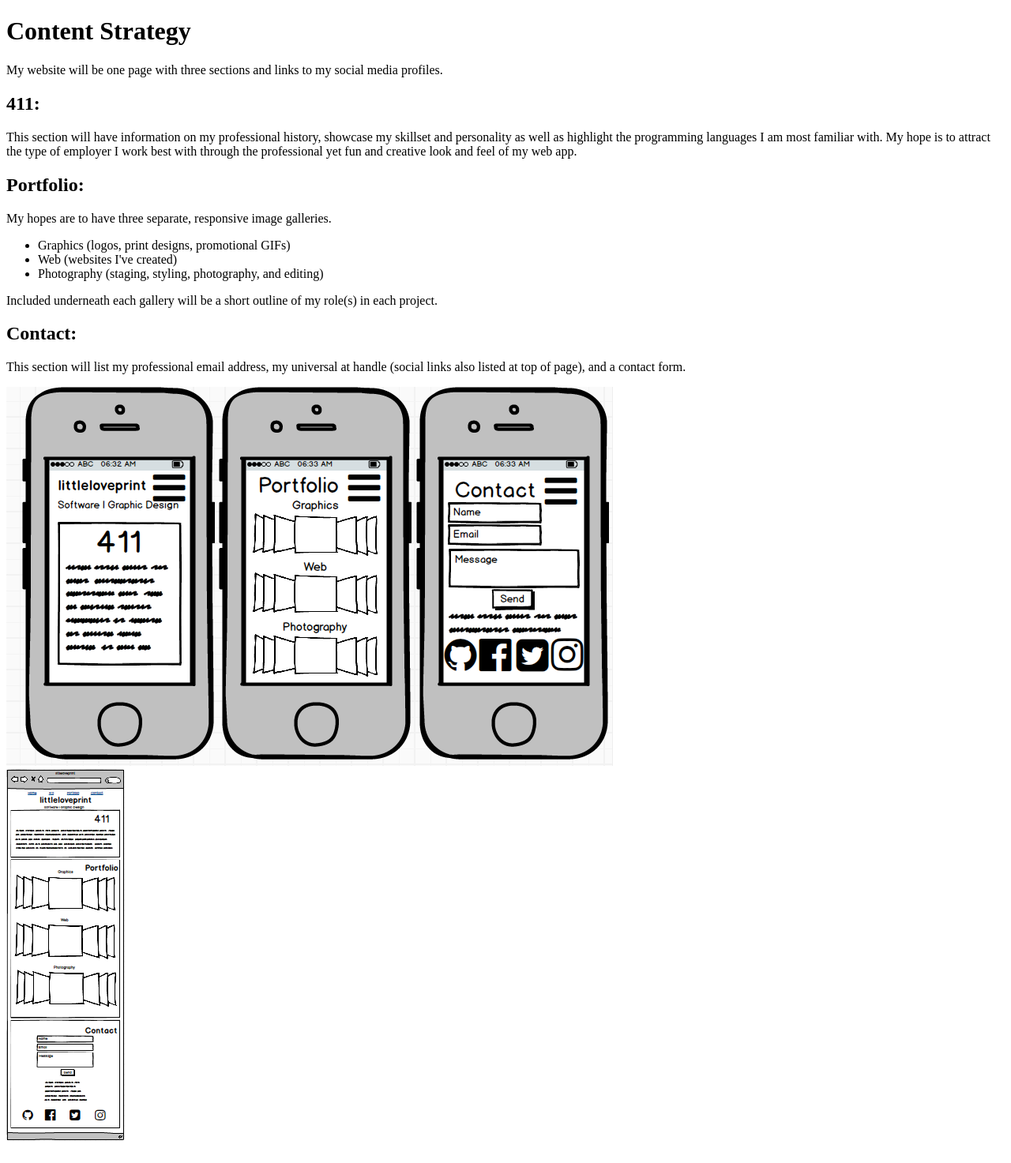
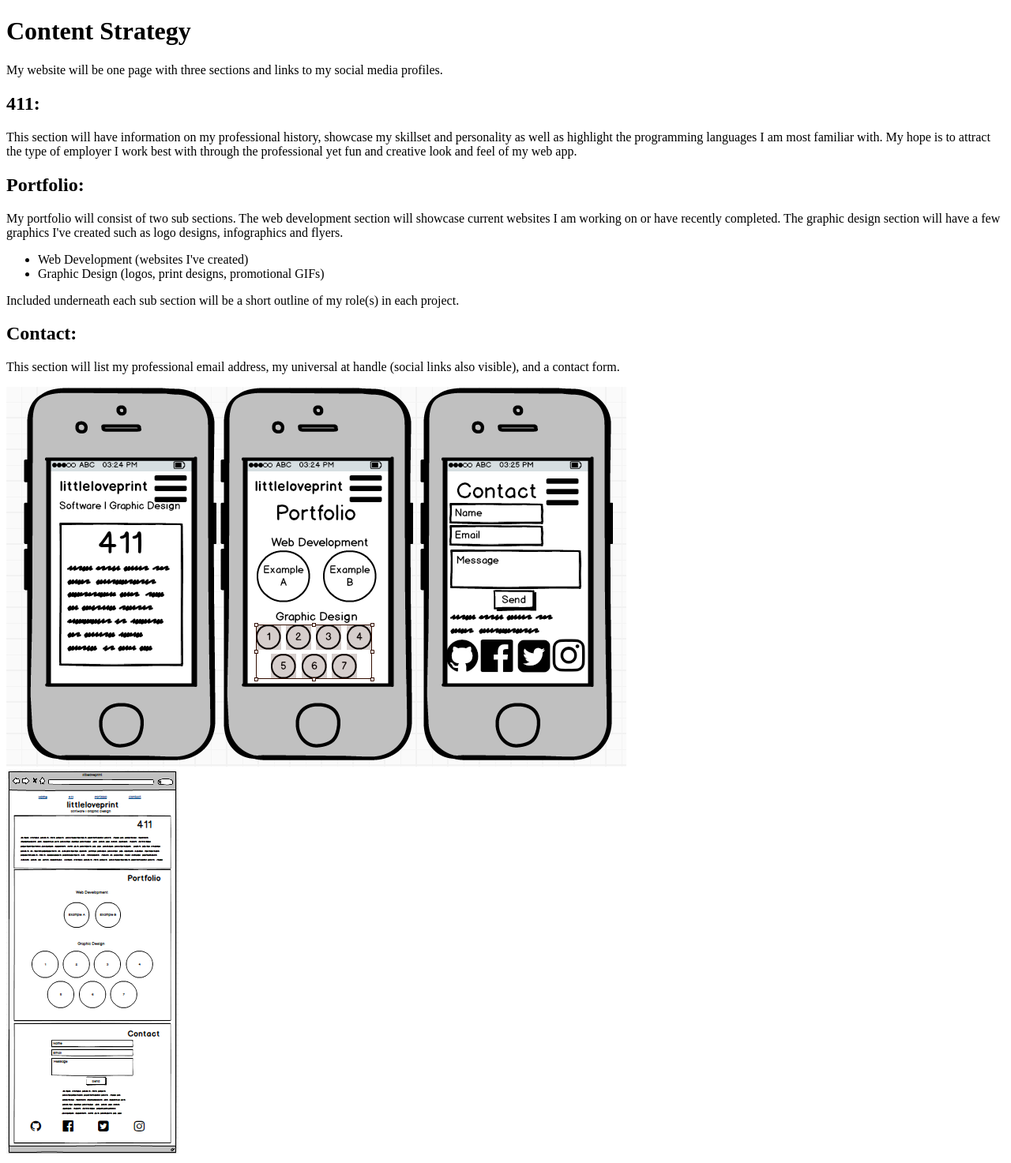
Before and after one commit to littleloveprint/littleloveprint, a PHP site: page /epic/milestone-2.php in a window 1280 px wide. Shown: the whole page at 79% size. Before the commit the page ends 1445 px from the top, so only its background shows below. Run offline with PHP 8.4, Linux system fonts and the light colour scheme.

Commit message:
Final changes to pwp milestone 2a!

```diff
--- a/epic/milestone-2.php
+++ b/epic/milestone-2.php
@@ -11,16 +11,14 @@
 		<h2><strong>411:</strong></h2>
 		<p>This section will have information on my professional history, showcase my skillset and personality as well as highlight the programming languages I am most familiar with. My hope is to attract the type of employer I work best with through the professional yet fun and creative look and feel of my web app.</p>
 		<h2><strong>Portfolio:</strong></h2>
-		<p>My hopes are to have three separate, responsive image galleries.
+		<p>My portfolio will consist of two sub sections. The web development section will showcase current websites I am working on or have recently completed. The graphic design section will have a few graphics I've created such as logo designs, infographics and flyers.
 		<ul>
-			<li>Graphics (logos, print designs, promotional GIFs)</li>
-			<li>Web (websites I've created)</li>
-			<li>Photography (staging, styling, photography, and editing)</li>
+			<li>Web Development (websites I've created)</li>
+			<li>Graphic Design (logos, print designs, promotional GIFs)</li>
 		</ul>
-		Included underneath each gallery will be a short outline of my role(s) in each project.</p>
+		Included underneath each sub section will be a short outline of my role(s) in each project.</p>
 		<h2><strong>Contact:</strong></h2>
-		<p>This section will list my professional email address, my universal at handle (social links also listed at top of page), and a contact form.</p>
-		<p><strong></strong></p>
+		<p>This section will list my professional email address, my universal at handle (social links also visible), and a contact form.</p>
 		<img src="img/mobile.png" alt="Mobile Wireframe"><br>
 		<img src="img/desktop.png" alt="Desktop Wireframe">
 	</body>
```
Also changed, not shown: epic/img/desktop.png, epic/img/mobile.png.
